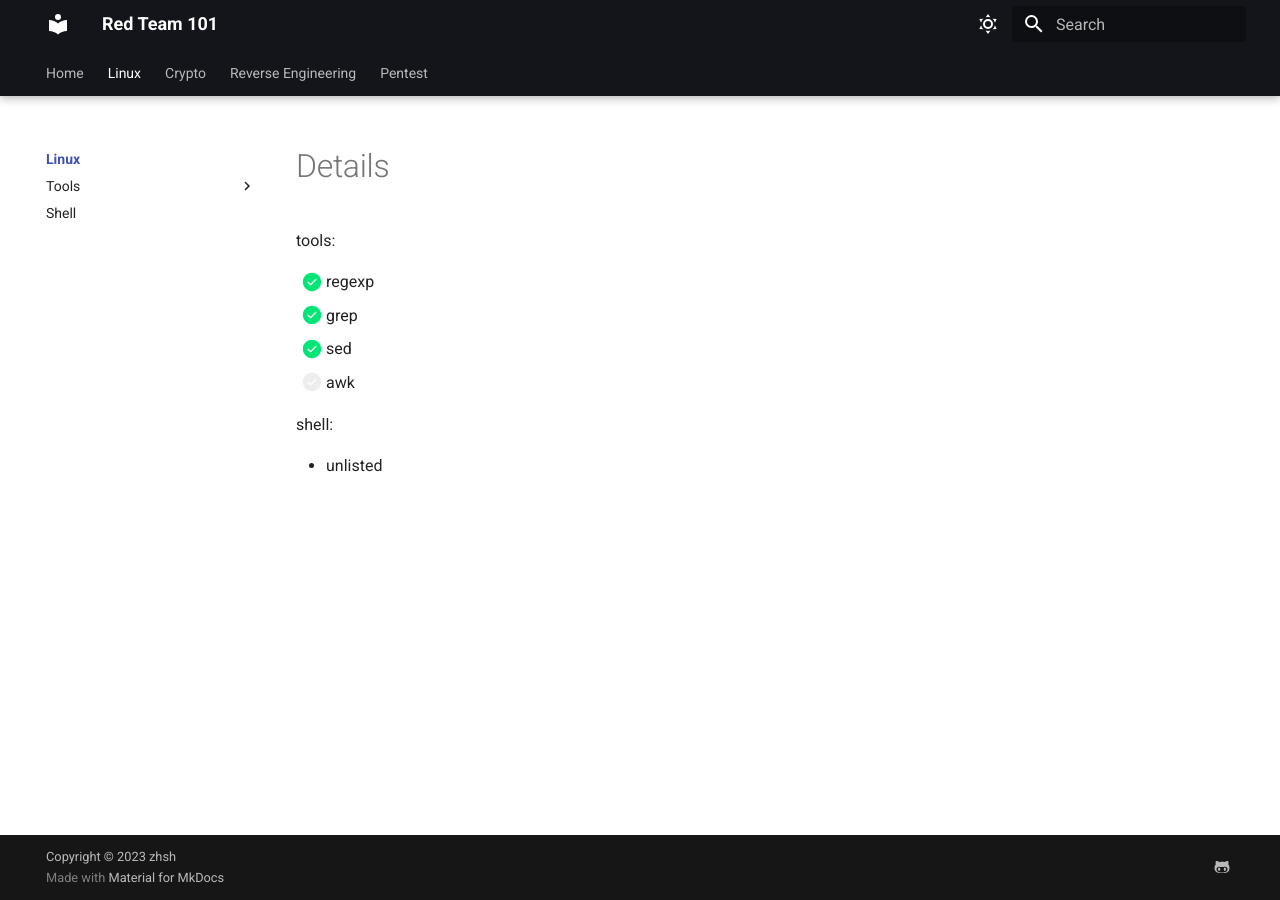
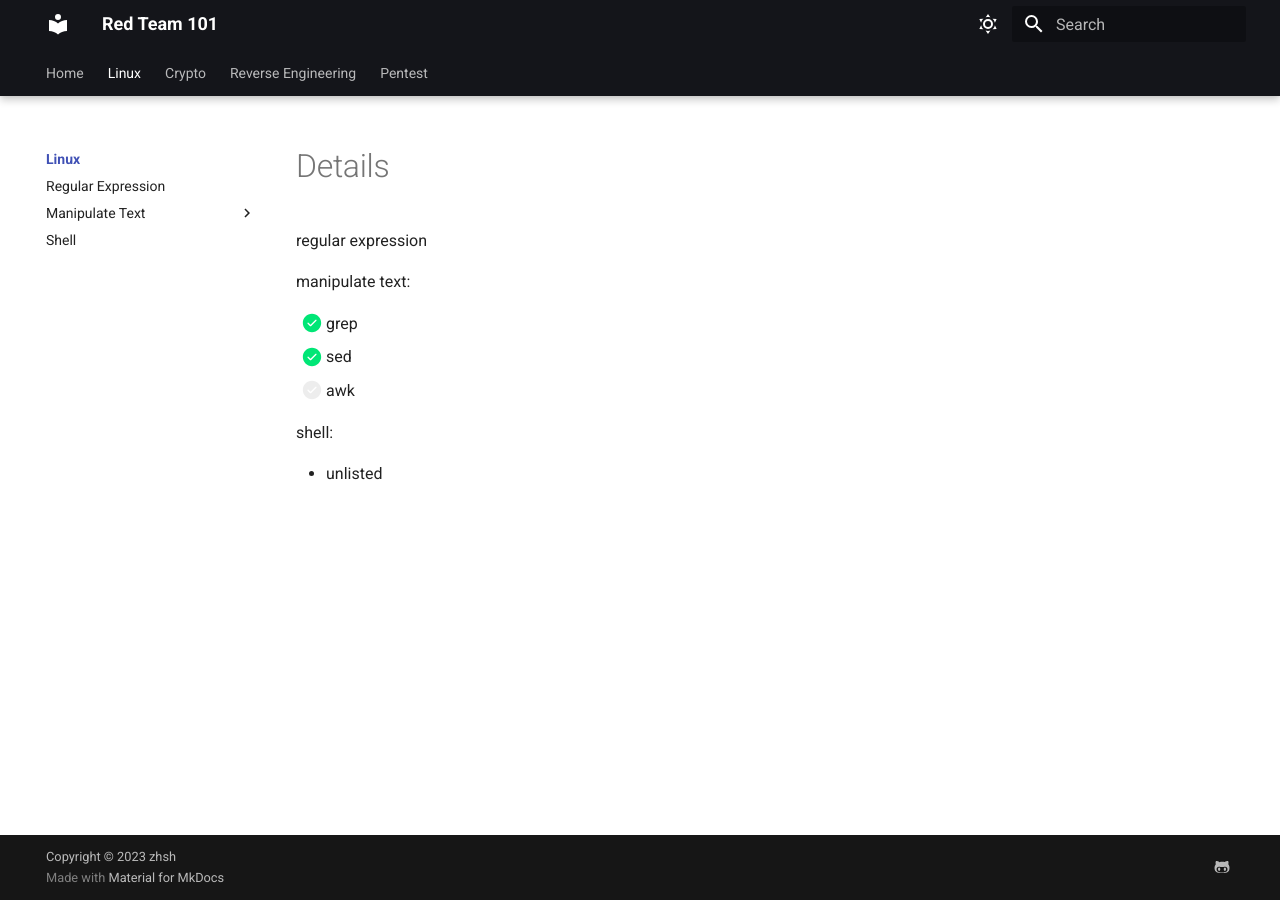
Before and after one commit to zhsh9/RE101, an MkDocs documentation site: the page built from docs/Linux/index.md, in a window 1280 px wide. Built offline with MkDocs 1.6.1 and Material for MkDocs 9.7.7, drawn with Linux system fonts in a browser that asks for light colours.

Commit message:
update crypto and linux

```diff
--- a/docs/Linux/index.md
+++ b/docs/Linux/index.md
@@ -1,8 +1,9 @@
 # Details
 
-tools:
+regular expression
 
-- [x] regexp
+manipulate text:
+
 - [x] grep
 - [x] sed
 - [ ] awk
--- a/mkdocs.yml
+++ b/mkdocs.yml
@@ -68,11 +68,13 @@ nav:
     - index.md
   - Linux:
     - Linux/index.md
-    - Tools:
-      - Regular Expression: Linux/tools/regexp.md
-      - grep: Linux/tools/grep.md
-      - sed: Linux/tools/sed.md
-      - awk: Linux/tools/awk.md
+    - Regular Expression: Linux/regexp.md
+    - Manipulate Text:
+      - grep: Linux/manipulate_text/grep.md
+      - sed: Linux/manipulate_text/sed.md
+      - awk: Linux/manipulate_text/awk.md
+      - cut: Linux/manipulate_text/cut.md
+      - tr: Linux/manipulate_text/tr.md
     - Shell:
       - Linux/shell/index.md
   - Crypto:
@@ -96,12 +98,13 @@ nav:
       - Asset: Pentest/1.recon/asset.md
       - Web Source Code: Pentest/1.recon/web_source_code.md
       - Website Info: Pentest/1.recon/website_info.md
-    - A Quick Server:
+    - Quick Server:
       - Pentest/3.quick_server/index.md
-    - A Better Shell:
+    - Better Shell:
       - Pentest/2.0.better_shell/index.md
     - Reverse Shell:
       - Pentest/2.rshell/index.md
+      - Detail of bash rshell: Pentest/2.rshell/detail_of_bash_rshell.md
     - Services:
       - Pentest/4.services/index.md
     - Vulnerabilities:
```
Also changed, not shown: docs/Crypto/index.md (+5 -0 lines).
